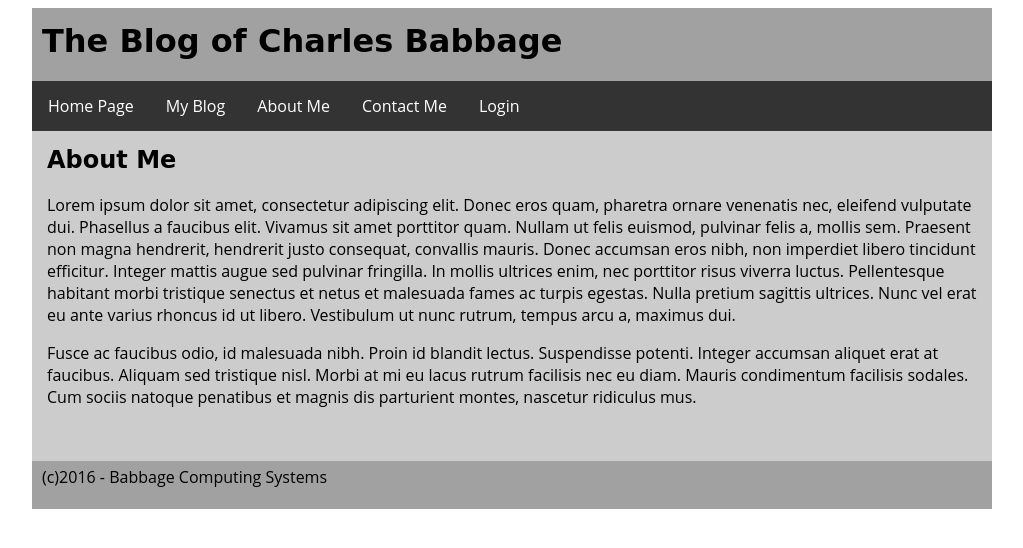
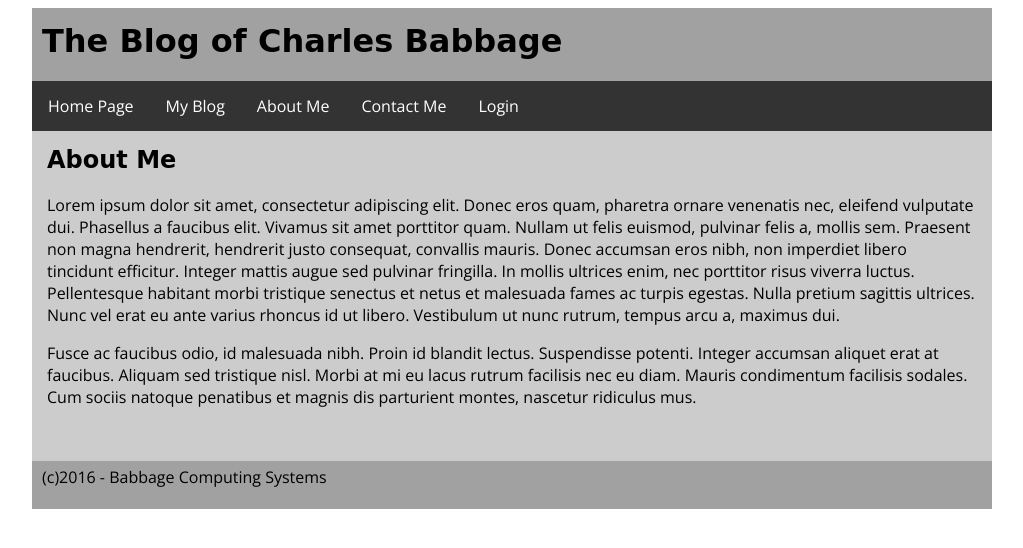
Before and after one commit to Medscootsman/Content_Creation, a PHP site: page /about in a window 1280 px wide. Shown: the top 548 px of the page, without its empty margins (128-1151 px from the left). Run offline with PHP 8.4, Linux system fonts and the light colour scheme; some web fonts are replaced.

Commit message:
Phantom headers

```diff
--- a/style/style.css
+++ b/style/style.css
@@ -1,4 +1,4 @@
-@import 'https://fonts.googleapis.com/ css?family=Open+Sans|Pacifico';
+@import 'https://fonts.googleapis.com/css?family=Open+Sans';
 
 body
 {
```
